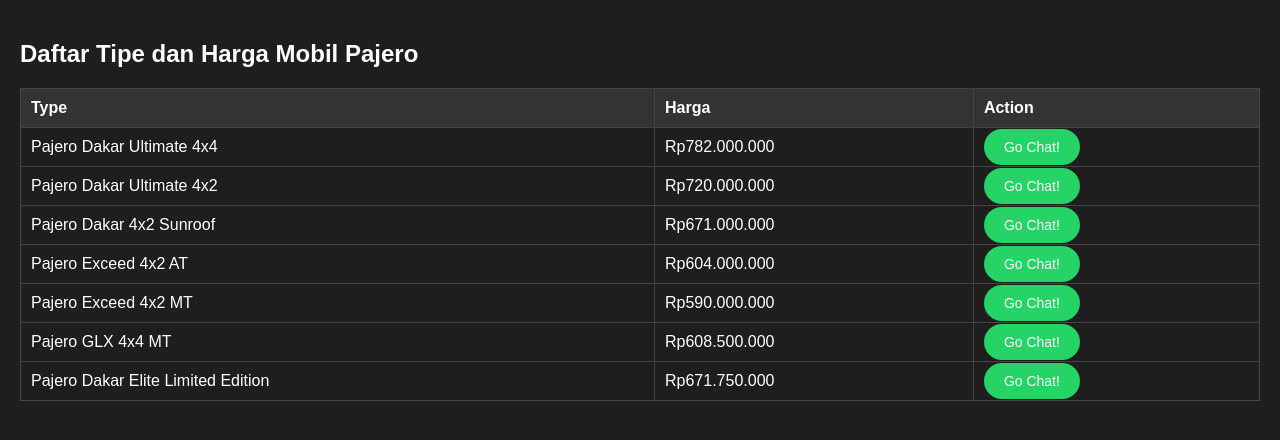
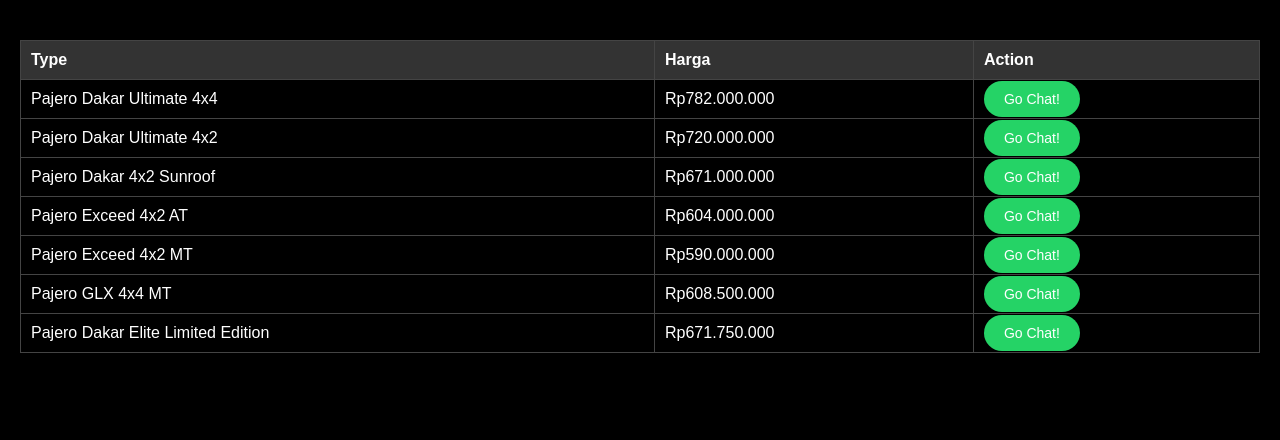
Before and after one commit to whatsovergetme/katalog-mitsubishitasik, a plain HTML site: page index.html in a window 1280 px wide. Drawn offline with Linux system fonts and the light colour scheme.

Commit message:
Update index.html

```diff
--- a/index.html
+++ b/index.html
@@ -3,11 +3,10 @@
 <head>
     <meta charset="UTF-8">
     <meta name="viewport" content="width=device-width, initial-scale=1.0">
-    <title>Tabel Harga Pajero</title>
     <style>
         body {
             font-family: Arial, sans-serif;
-            background-color: #1e1e1e;
+            background-color: #000000;
             color: white;
             margin: 0;
             padding: 20px;
@@ -61,7 +60,6 @@
 </head>
 <body>
 
-    <h2>Daftar Tipe dan Harga Mobil Pajero</h2>
     <table>
         <thead>
             <tr>
```
